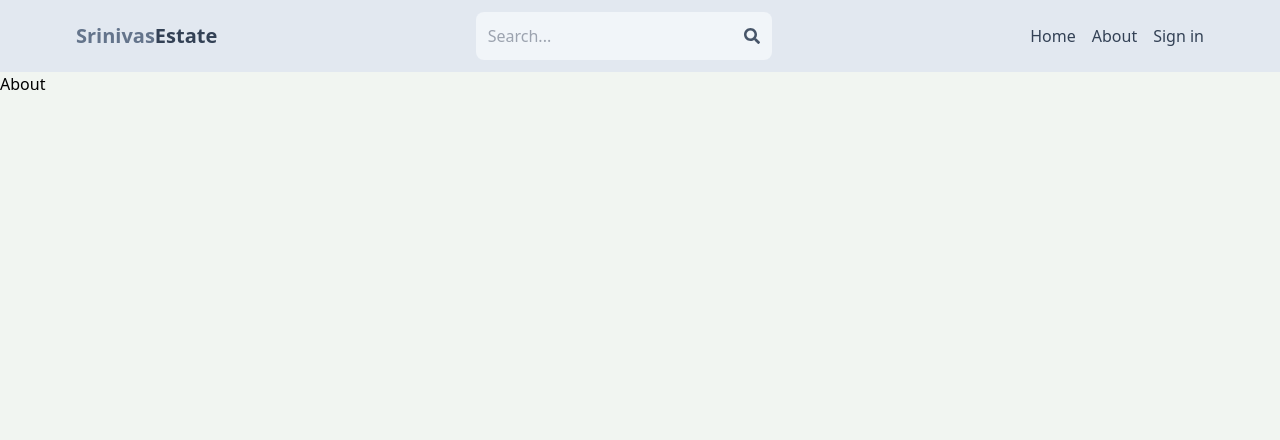
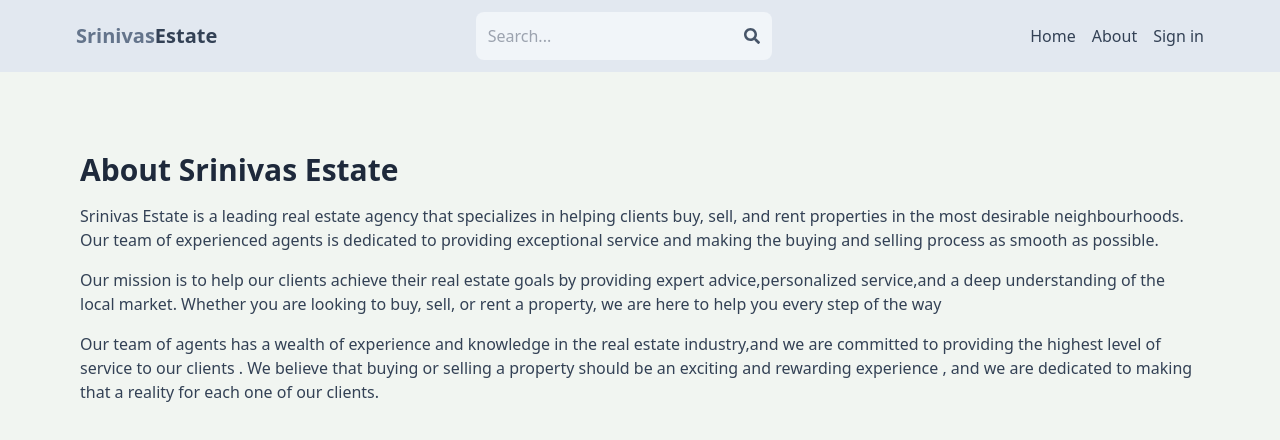
Before and after one commit to MannemSumanaSri/mern-estate, a React (Vite) app in the folder client/: page /about in a window 1280 px wide. Shown: the top 440 px of the page. Built offline with nearby package versions, Linux system fonts and the light colour scheme; no server answers.

Commit message:
complete About page

```diff
--- a/client/index.html
+++ b/client/index.html
@@ -2,9 +2,9 @@
 <html lang="en">
   <head>
     <meta charset="UTF-8" />
-    <link rel="icon" type="image/svg+xml" href="/favicon.svg" />
+
     <meta name="viewport" content="width=device-width, initial-scale=1.0" />
-    <title>client</title>
+    <title>Srinivas Estate</title>
   </head>
   <body>
     <div id="root"></div>
--- a/client/src/pages/About.jsx
+++ b/client/src/pages/About.jsx
@@ -2,6 +2,26 @@
 
 export default function About() {
   return (
-    <div>About</div>
+    <div className='py-20 px-4 max-w-6xl mx-auto'>
+
+      <h1 className='text-3xl font-bold mb-4 text-slate-800'>About Srinivas Estate</h1>
+      <p className='mb-4 text-slate-700'>Srinivas Estate is a leading real estate agency that specializes in
+        helping clients buy, sell, and rent properties in the most desirable
+        neighbourhoods. Our team of experienced agents is dedicated to providing
+        exceptional service and making the buying and selling process as smooth
+        as possible.
+      </p>
+      <p className='mb-4 text-slate-700'>
+        Our mission is to help our clients achieve their real estate goals by providing
+        expert advice,personalized service,and a deep understanding of the local market.
+        Whether you are looking to buy, sell, or rent a property, we are here to help you every step of the way
+      </p>
+      <p className='mb-4 text-slate-700'>
+        Our team of agents has a wealth of experience and knowledge in the real estate
+        industry,and we are committed to providing the highest level of service to our clients
+        . We believe that buying or selling a property should be an exciting and rewarding
+        experience , and we are dedicated to making that a reality for each one of our clients.
+      </p>
+    </div>
   )
 }
```
